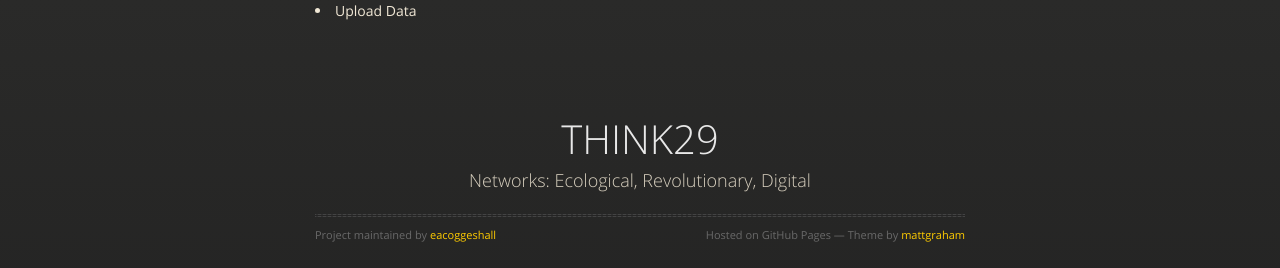
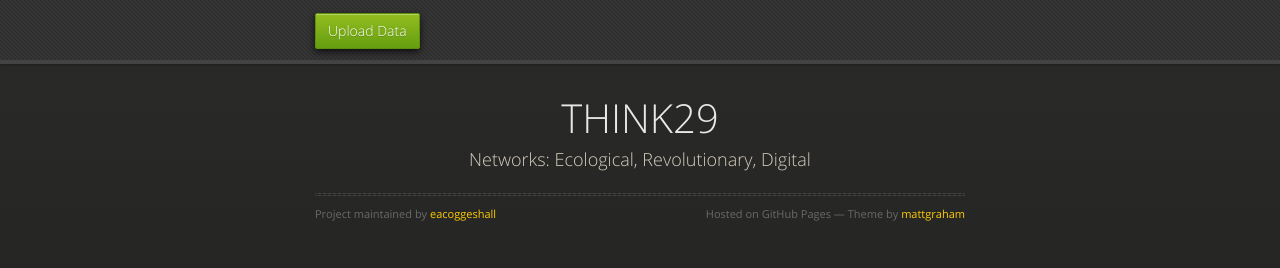
Before and after one commit to humanitiesplusdesign/think29, a plain HTML site: page index.html in a window 1280 px wide. Shown: the top 268 px of the page. Drawn offline with nearby package versions, Linux system fonts and the light colour scheme.

Commit message:
fixed green button

```diff
--- a/index.html
+++ b/index.html
@@ -19,13 +19,14 @@
   </head>
   <body>
 
+      <div id="header">
+        <nav>
+          <li class="fork"><a href="http://republicofletters.github.io/think29/shuffle">Upload Data</a></li>
+        </nav>
+      </div><!-- end header -->
 
     <div class="wrapper">
-    <header>
-       <nav>
-          <li class="download"><link href="http://http://republicofletters.github.io/think29/shuffle">Upload Data</link></li>
-        </nav>
-    </header>
+
 
       <section>
         <div id="title">
```
